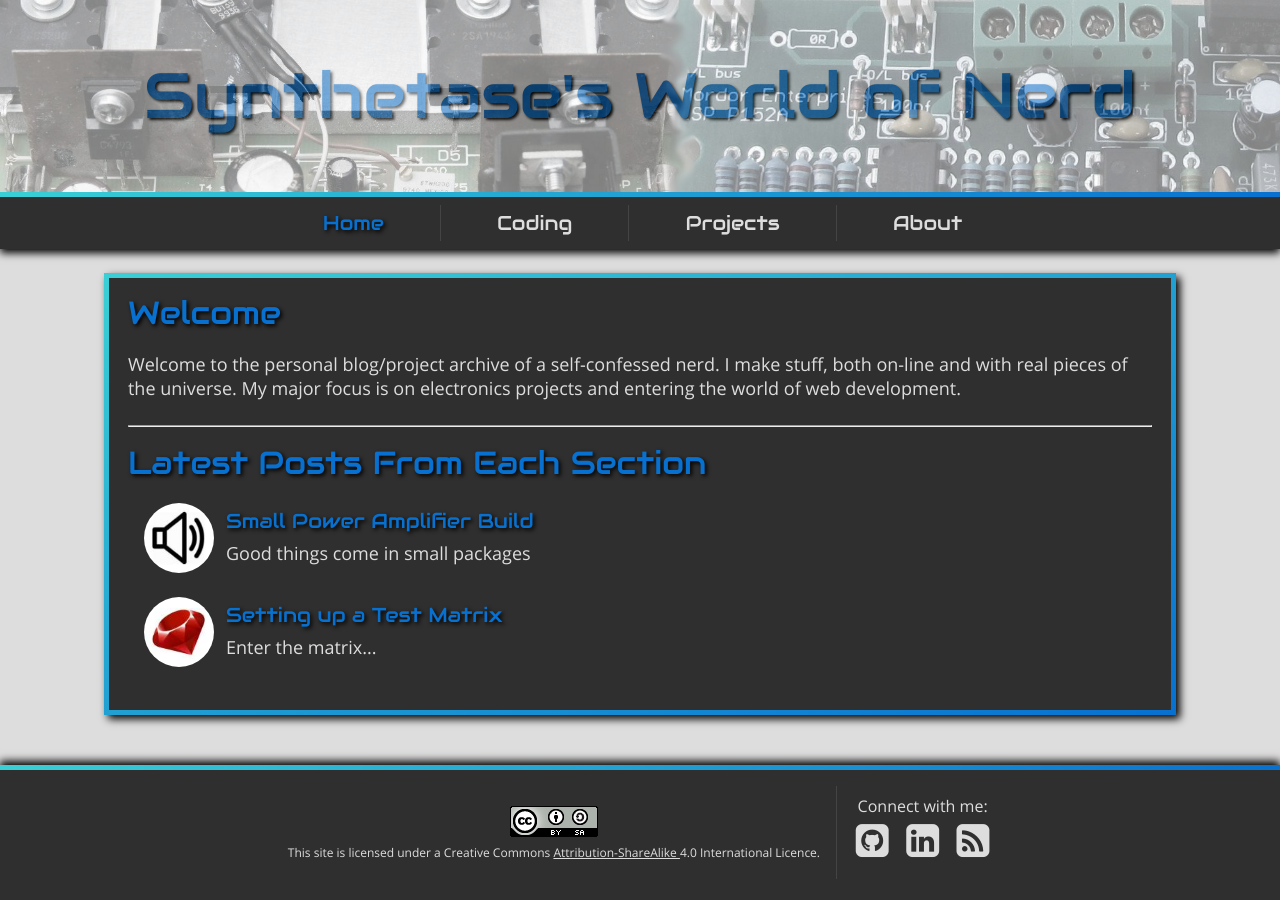
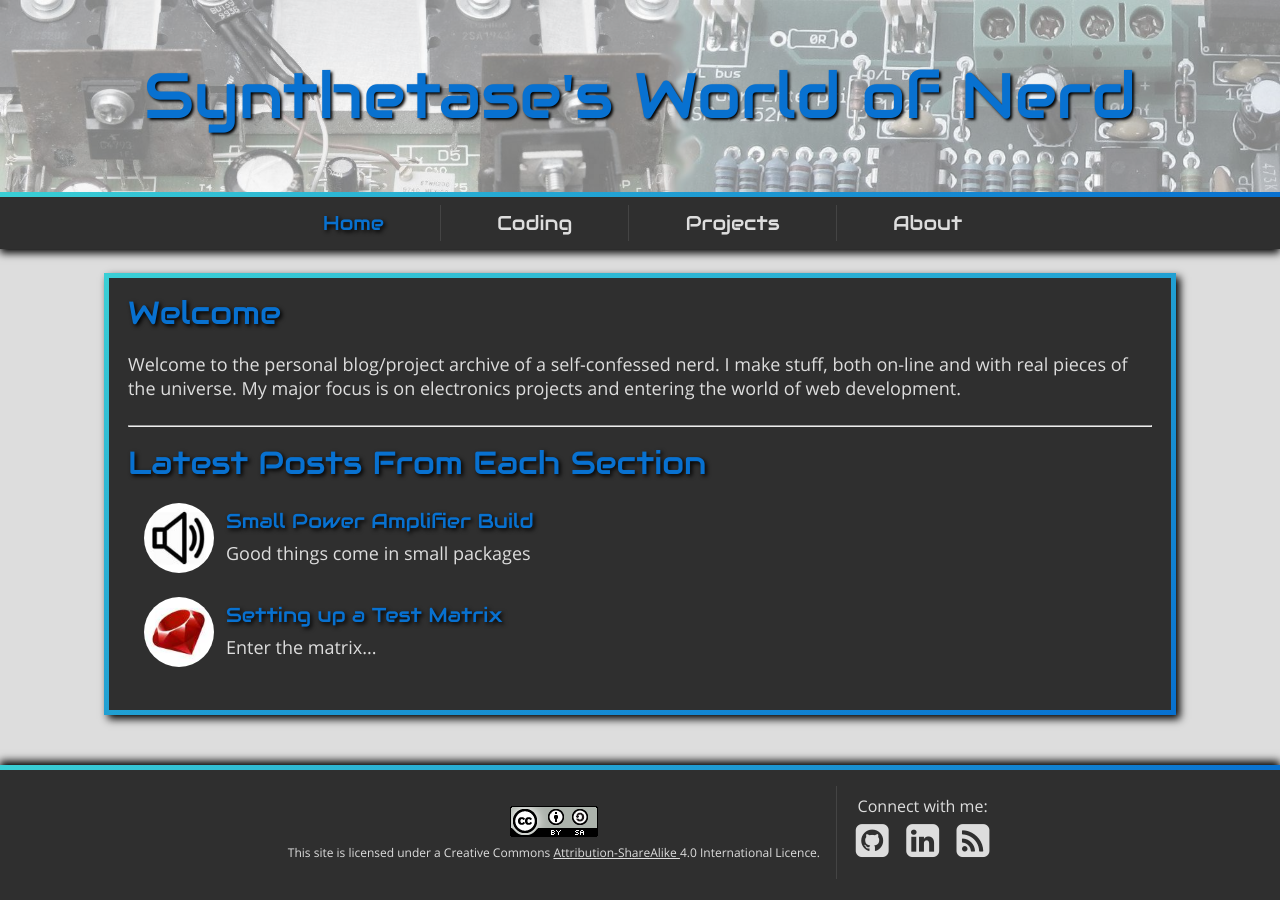
Before and after one commit to StaphSynth/StaphSynth.github.io, a Jekyll site: the page built from index.md, in a window 1280 px wide. Built offline with Jekyll 4.4.1, drawn with Linux system fonts in a browser that asks for light colours.

Commit message:
fix header

```diff
--- a/assets/stylesheets/main.scss
+++ b/assets/stylesheets/main.scss
@@ -62,8 +62,7 @@ header {
 
 /*Produce the 'faded' effect on the background image so the heading is easier to read*/
 #heading {
-  background-color: white;
-  opacity: 0.5;
+  background-color: #ffffff80;
   width: 100%;
   height: 100%;
 }
```
